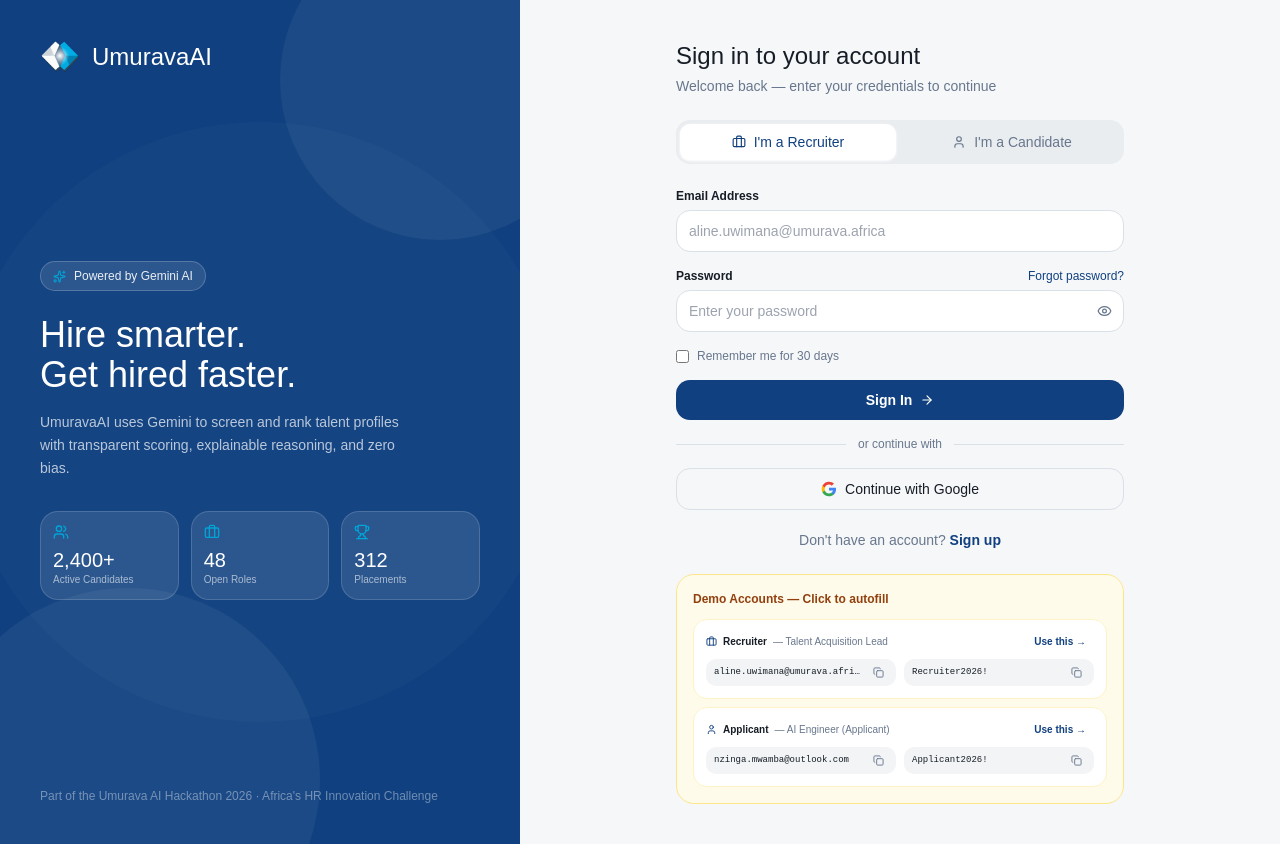
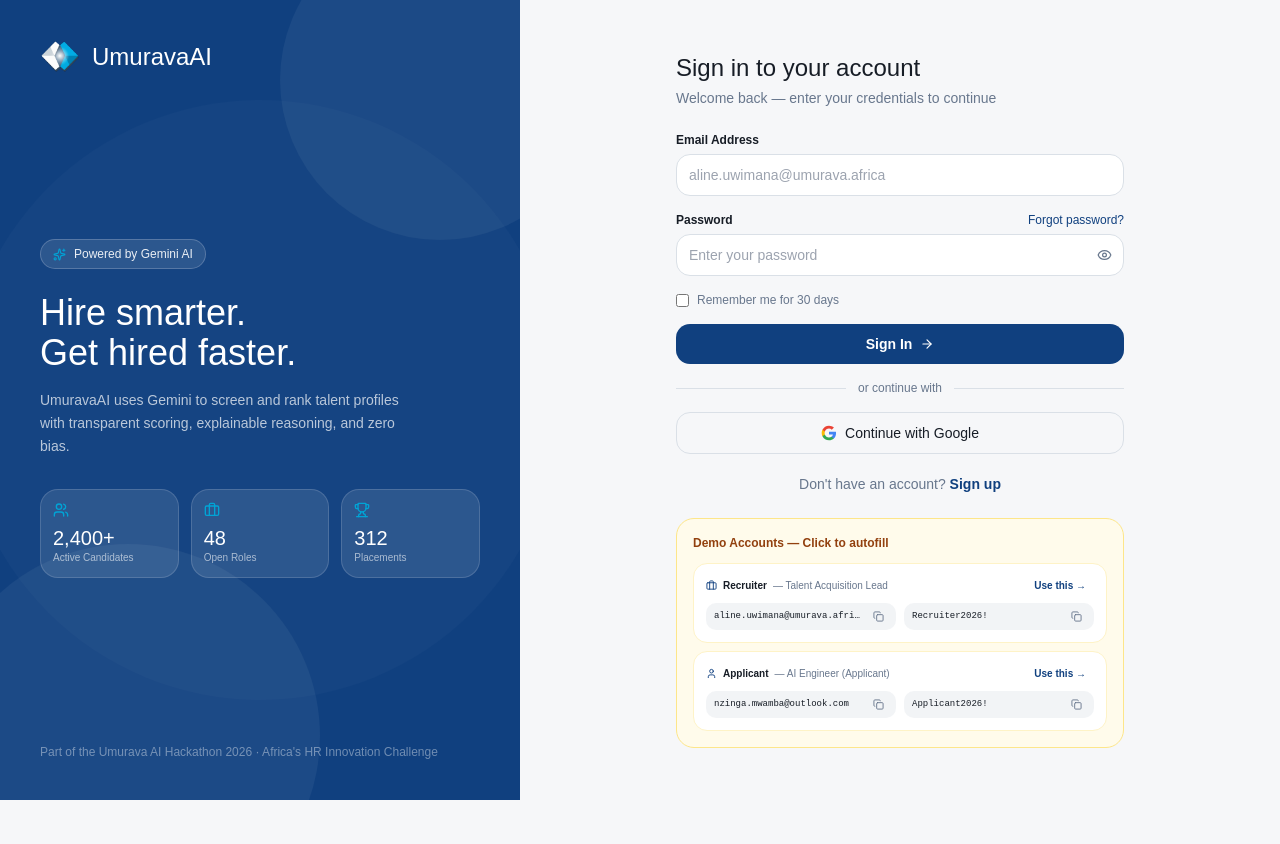
Before and after one commit to shalom-250/umurava, a Next.js app: page /sign-up-login-screen in a window 1280 px wide. After the commit the page ends 800 px from the top, so only its background shows below. Built offline with nearby package versions, Linux system fonts and the light colour scheme; no server answers.

Commit message:
nicely login

```diff
--- a/src/app/sign-up-login-screen/components/AuthClient.tsx
+++ b/src/app/sign-up-login-screen/components/AuthClient.tsx
@@ -236,7 +236,8 @@
             </p>
           </div>
 
-          {/* Role Selector */}
+          {/* Role Selector — only shown on Sign Up */}
+          {mode === 'signup' && (
             <div className="flex items-center gap-2 bg-muted p-1 rounded-lg mb-6">
               <button
                 onClick={() => setRole('recruiter')}
@@ -255,6 +256,7 @@
                 I'm a Candidate
               </button>
             </div>
+          )}
 
           {/* Login Form */}
           {mode === 'login' && (
```
Lines whose indentation alone changed are shown as unchanged.
